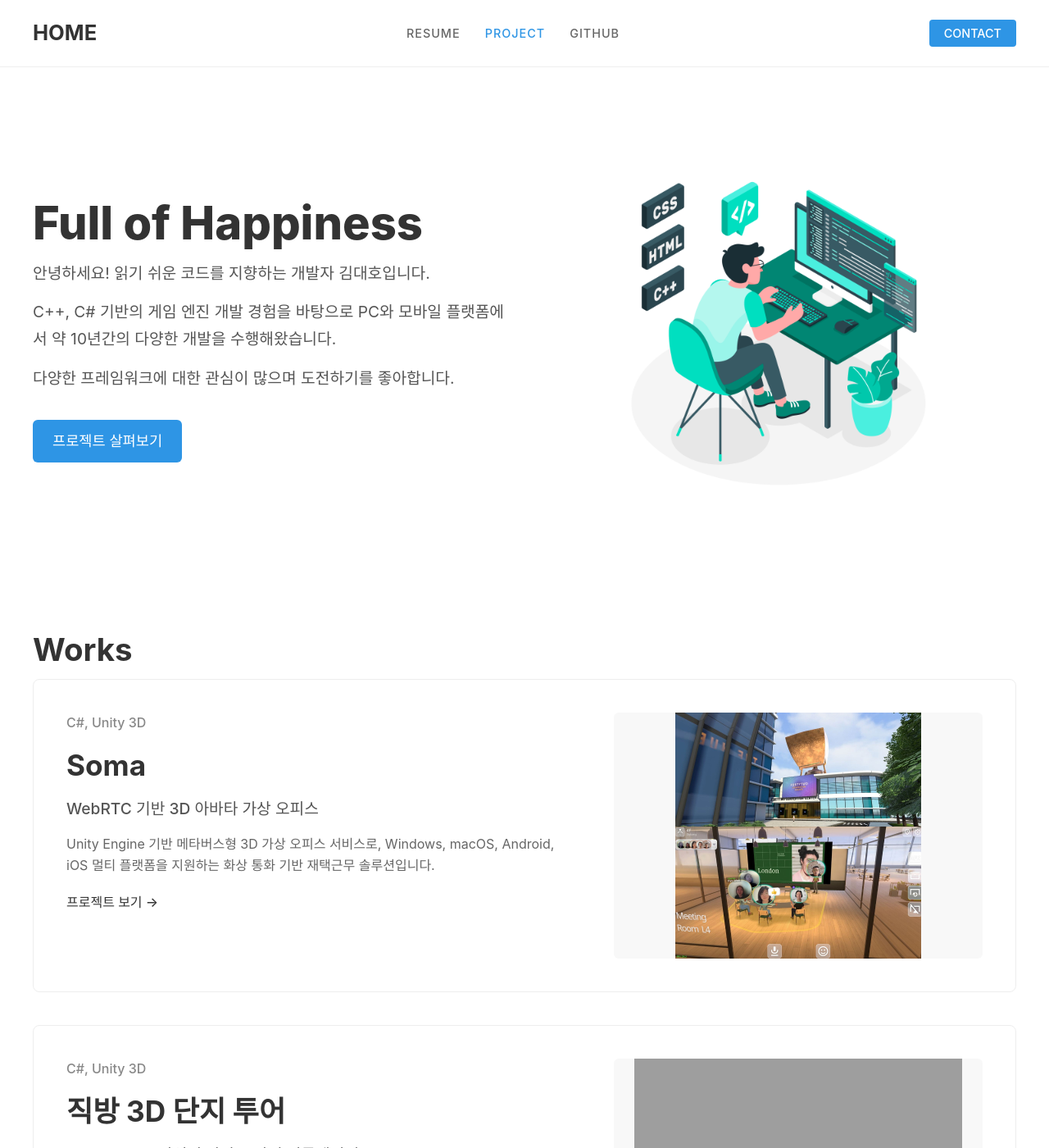
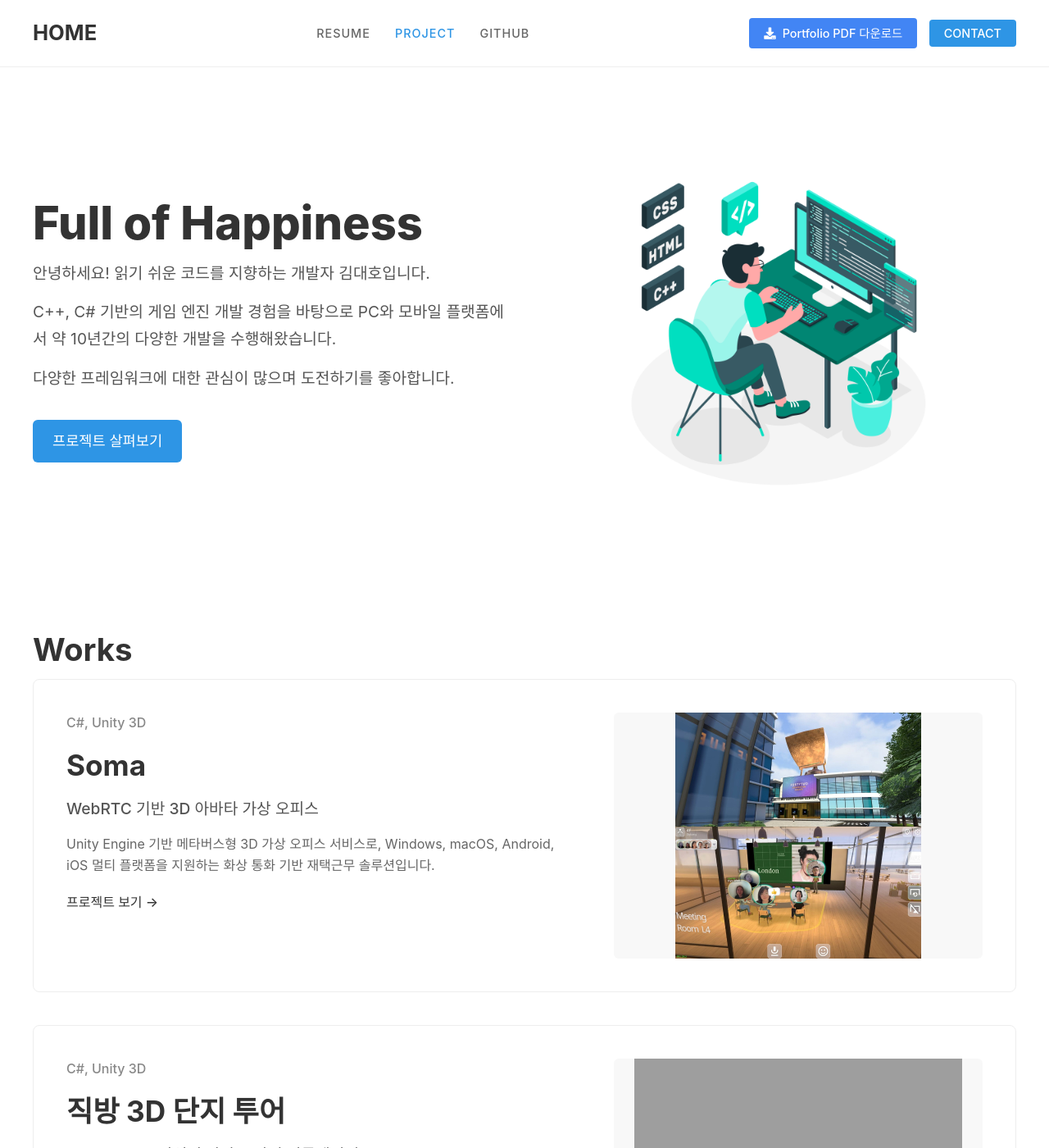
Before and after one commit to aquhm/aquhm.github.io, a Jekyll site: the page built from portfolio.md, in a window 1280 px wide and 1400 px high. Shown: the whole window at 82% size. Built offline with Jekyll 4.4.1, drawn with Linux system fonts in a browser that asks for light colours; our own code applies the rules of GitHub Pages for plain Markdown files; grey boxes are pictures that could not be loaded.

Commit message:
다운로드 업데이트

```diff
--- a/_includes/header.html
+++ b/_includes/header.html
@@ -10,6 +10,7 @@
         </ul>
     </nav>
     <div class="navigation-button">
+        <a href="/assets/resume.pdf" class="download-button" download>이력서 PDF 다운로드</a>
         <a href="mailto:{{ site.email }}" class="contact-button">CONTACT</a>
     </div>
 </div>
--- a/assets/main.scss
+++ b/assets/main.scss
@@ -137,6 +137,48 @@ body .layout-left blockquote p,
   box-shadow: 0 2px 5px rgba(0,0,0,0.1);
 }
 
+.download-button {
+  background-color: #4285F4;
+  color: white;
+  padding: 8px 18px;
+  border-radius: 4px;
+  font-size: 1.4rem;
+  font-weight: 500;
+  text-decoration: none;
+  transition: all 0.3s;
+  margin-right: 10px;
+  display: inline-flex;
+  align-items: center;
+}
+
+.download-button:hover {
+  background-color: #3367d6;
+  color: white;
+  text-decoration: none;
+  transform: translateY(-1px);
+  box-shadow: 0 2px 5px rgba(0,0,0,0.1);
+}
+
+.download-button:before {
+  content: "\f019"; /* Font Awesome download icon */
+  font-family: "Font Awesome 5 Free";
+  font-weight: 900;
+  margin-right: 8px;
+}
+
+@media (max-width: 768px) {
+  .download-button, .contact-button {
+    width: 100%;
+    text-align: center;
+    justify-content: center;
+  }
+
+  .download-button {
+    margin-right: 0;
+    margin-bottom: 10px;
+  }
+}
+
 ///* 네비게이션 스타일 */
 //.navigation-container {
 //  display: flex !important;
--- a/portfolio.md
+++ b/portfolio.md
@@ -4,6 +4,7 @@ title: 포트폴리오
 permalink: /portfolio/
 ---
 
+<link rel="stylesheet" href="https://cdnjs.cloudflare.com/ajax/libs/font-awesome/5.15.4/css/all.min.css">
 <div class="navigation-container">
   <div class="logo">
     <a href="/">HOME</a>
@@ -16,6 +17,7 @@ permalink: /portfolio/
     </ul>
   </nav>
   <div class="navigation-button">
+    <a href="/assets/portfolio.pdf" class="download-button" download>Portfolio PDF 다운로드</a>
     <a href="mailto:aquhm@naver.com" class="contact-button">CONTACT</a>
   </div>
 </div>
@@ -584,10 +586,50 @@ body {
   }
 }
 
+.download-button {
+  background-color: #4285F4;
+  color: white;
+  padding: 7px 18px;
+  border-radius: 4px;
+  font-size: 0.9rem;
+  font-weight: 500;
+  text-decoration: none;
+  transition: all 0.3s;
+  margin-right: 10px;
+  display: inline-flex;
+  align-items: center;
+}
+
+.download-button:hover {
+  background-color: #3367d6;
+  color: white;
+  text-decoration: none;
+  transform: translateY(-1px);
+  box-shadow: 0 2px 5px rgba(0,0,0,0.1);
+}
+
+.download-button:before {
+  content: "\f019";
+  font-family: "Font Awesome 5 Free";
+  font-weight: 900;
+  margin-right: 8px;
+}
+
 @media (max-width: 768px) {
   .navigation-container {
     flex-direction: column;
     padding: 20px;
+  }
+
+ .download-button, .contact-button {
+    width: 100%;
+    text-align: center;
+    justify-content: center;
+  }
+
+  .download-button {
+    margin-right: 0;
+    margin-bottom: 10px;
   }
 
   .logo {
```
Also changed, not shown: 2 other files.
